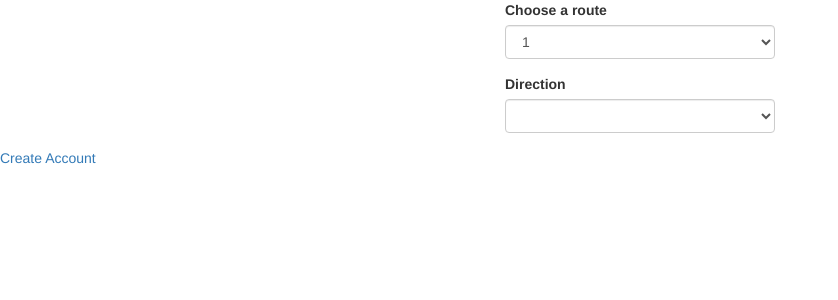
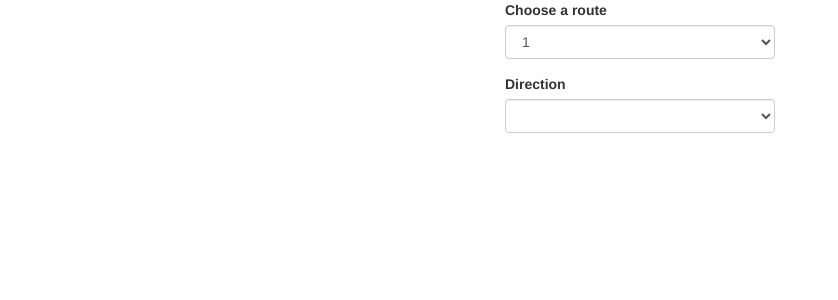
Before and after one commit to s4826/bustracker, a Flask app: page /routes/1 in a window 1280 px wide. Shown: the top 300 px of the page, without its empty margins (0-838 px from the left). Run offline with Flask 3, Linux system fonts and the light colour scheme; tables that the repository leaves empty hold one stand-in row (values such as "Sample post"); parts of the project's set-up code (start-up, migrations or seed data) failed here and were passed over; some libraries are stand-ins or nearby versions.

Commit message:
Remove create account link

```diff
--- a/app/templates/base.html
+++ b/app/templates/base.html
@@ -10,8 +10,5 @@
     {% block main %}
     {% endblock %}
     {% block footer %}
-        <div id="footer">
-            <a href="/create_account">Create Account</a>
-        </div>
     {% endblock %}
 {% endblock %}
```
